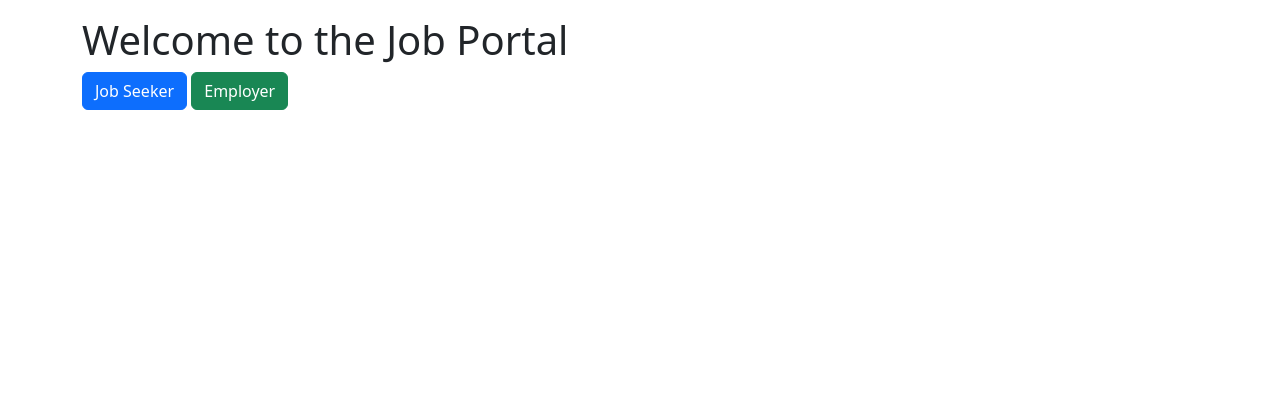
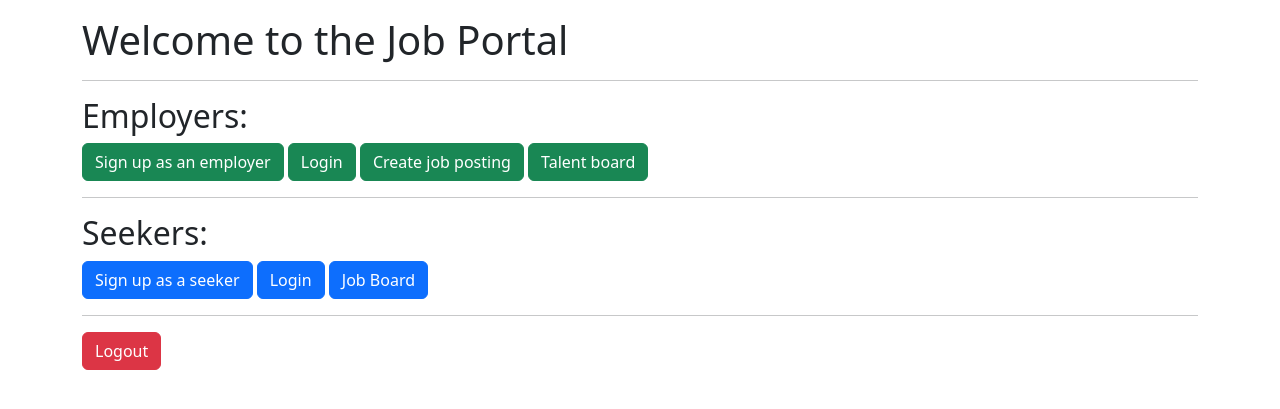
Before and after one commit to arafr/job_board, a Flask app: page / in a window 1280 px wide. Shown: the part 82-491 px from the top of the page. Run offline with Flask 3, Linux system fonts and the light colour scheme.

Commit message:
added links to homepage

```diff
--- a/templates/index.html
+++ b/templates/index.html
@@ -2,6 +2,20 @@
 {%block title%}Homepage{%endblock%}
 {%block body%}
     <h1>Welcome to the Job Portal</h1>
-    <a href="{{url_for('signup_seeker')}}"><button class="btn btn-primary">Job Seeker</button></a>
-    <a href="{{url_for('signup_employer')}}"><button class="btn btn-success">Employer</button></a>
+    <hr>
+
+    <h2>Employers:</h2>
+    <a href="{{url_for('signup_employer')}}"><button class="btn btn-success">Sign up as an employer</button></a>
+    <a href="{{url_for('login_employer')}}"><button class="btn btn-success">Login</button></a>
+    <a href="{{url_for('create_job')}}"><button class="btn btn-success">Create job posting</button></a>
+    <a href="{{url_for('talent_board')}}"><button class="btn btn-success">Talent board</button></a>
+    <hr>
+
+    <h2>Seekers:</h2>
+    <a href="{{url_for('signup_seeker')}}"><button class="btn btn-primary">Sign up as a seeker</button></a>
+    <a href="{{url_for('login_employer')}}"><button class="btn btn-primary">Login</button></a>
+    <a href="{{url_for('job_board')}}"><button class="btn btn-primary">Job Board</button></a>
+
+    <hr>
+    <a href="{{url_for('logout')}}"><button class="btn btn-danger">Logout</button></a>
 {%endblock%}
```
